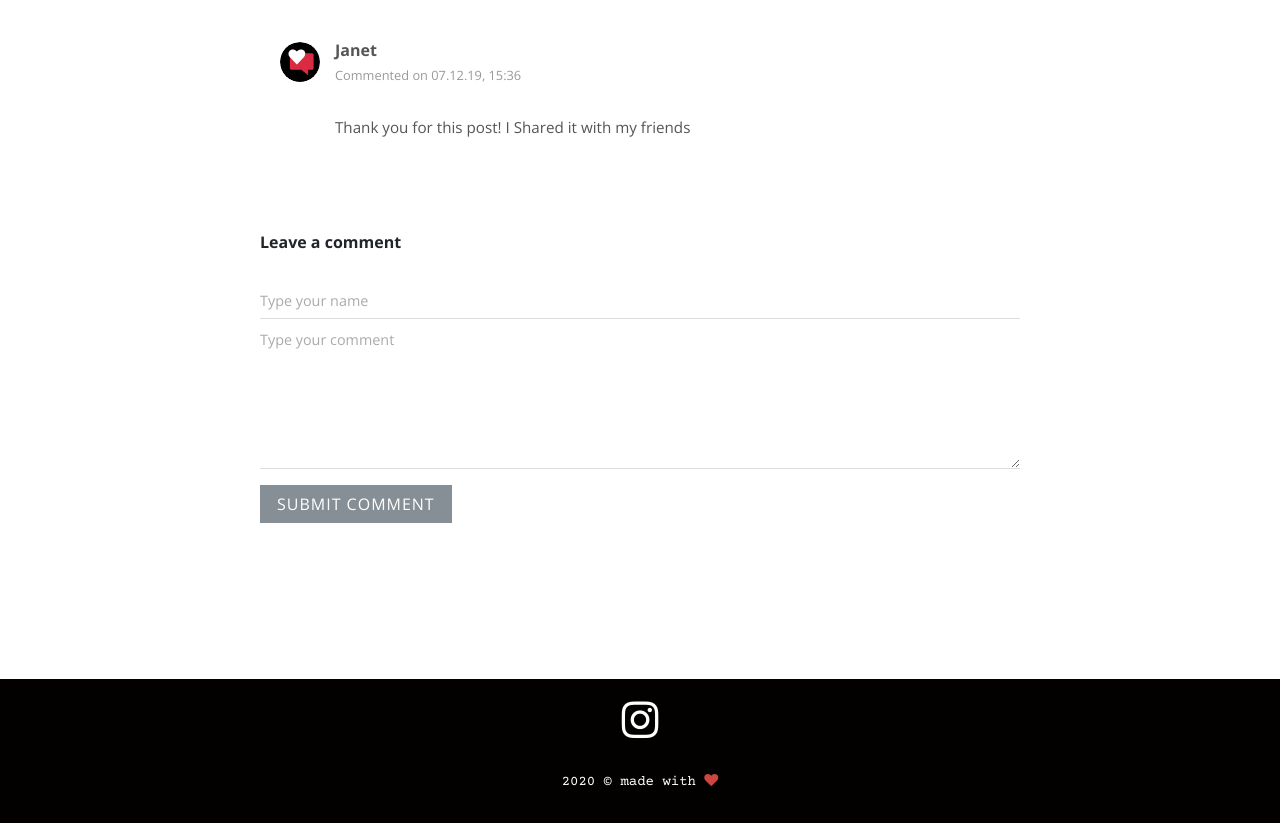
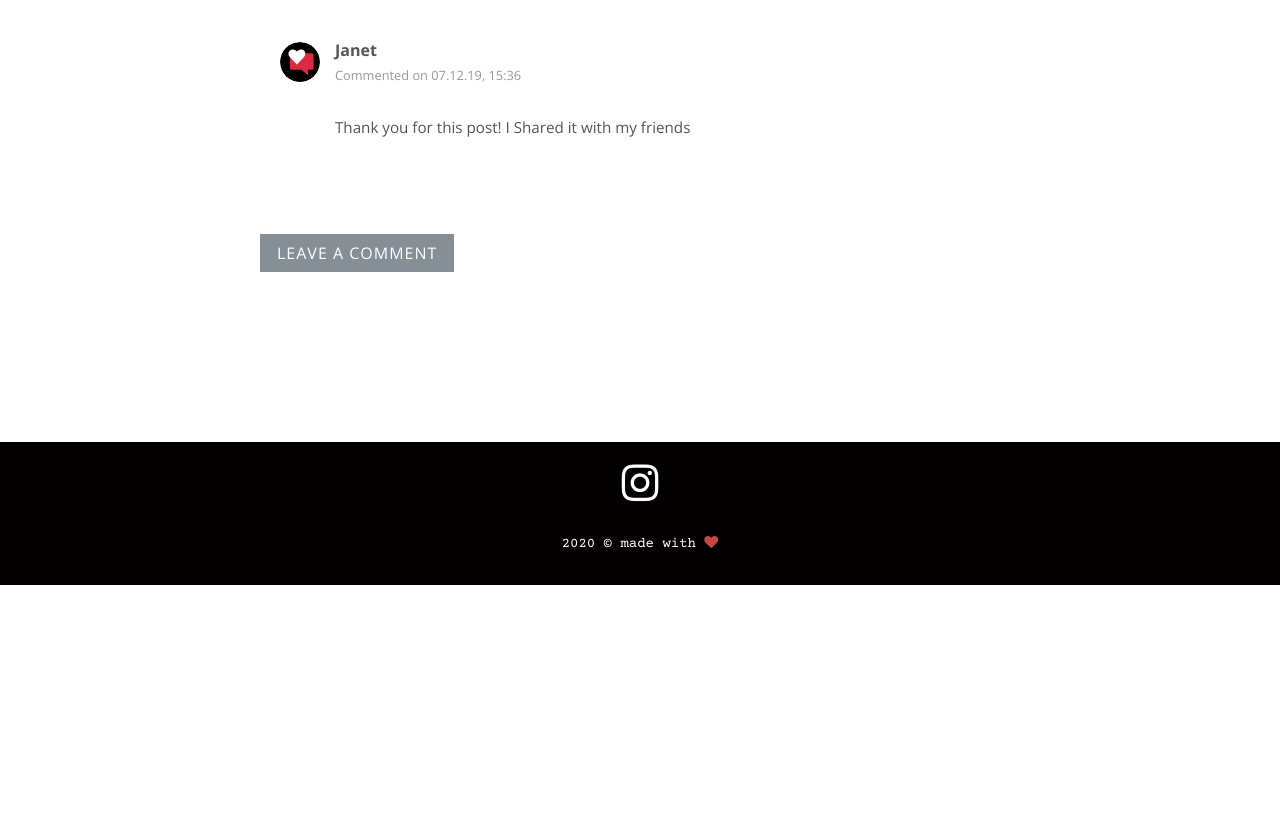
Before and after one commit to case112/blog-ann, a Django app: a page that uses src/templates/post.html in a window 1280 px wide. Shown: the part 2848-3671 px from the top of the page. After the commit the page ends 3433 px from the top, so only its background shows below. Run offline with Django 3.2, Linux system fonts and the light colour scheme; data comes from the database, SQL or seed files in the repository; parts of the project's set-up code (start-up, migrations or seed data) failed here and were passed over; some libraries are stand-ins or nearby versions.

Commit message:
Leave a comment form is now collapsed by default

```diff
--- a/src/templates/post.html
+++ b/src/templates/post.html
@@ -108,11 +108,12 @@
               {{ message }}
             </div>
             {% endfor %}
+            {% endif %}
 
-            {% endif %}
             <header>
-              <h3 class="h6">Leave a comment</h3>
+              <h3 class="h6"><a class="btn btn-secondary" data-toggle="collapse" href="#collapseExample" role="button" aria-expanded="false" aria-controls="collapseExample">Leave a comment</a></h3>
             </header>
+            <div class="collapse" id="collapseExample">
               <form method="POST" action="#comment-view" class="commenting-form">
                 {% csrf_token %}
                 <div class="row">
@@ -125,6 +126,9 @@
                   </div>
                 </div>
               </form>
+            </div>
+
+
           </div>
 
         </main>
```
Lines whose indentation alone changed are shown as unchanged.
